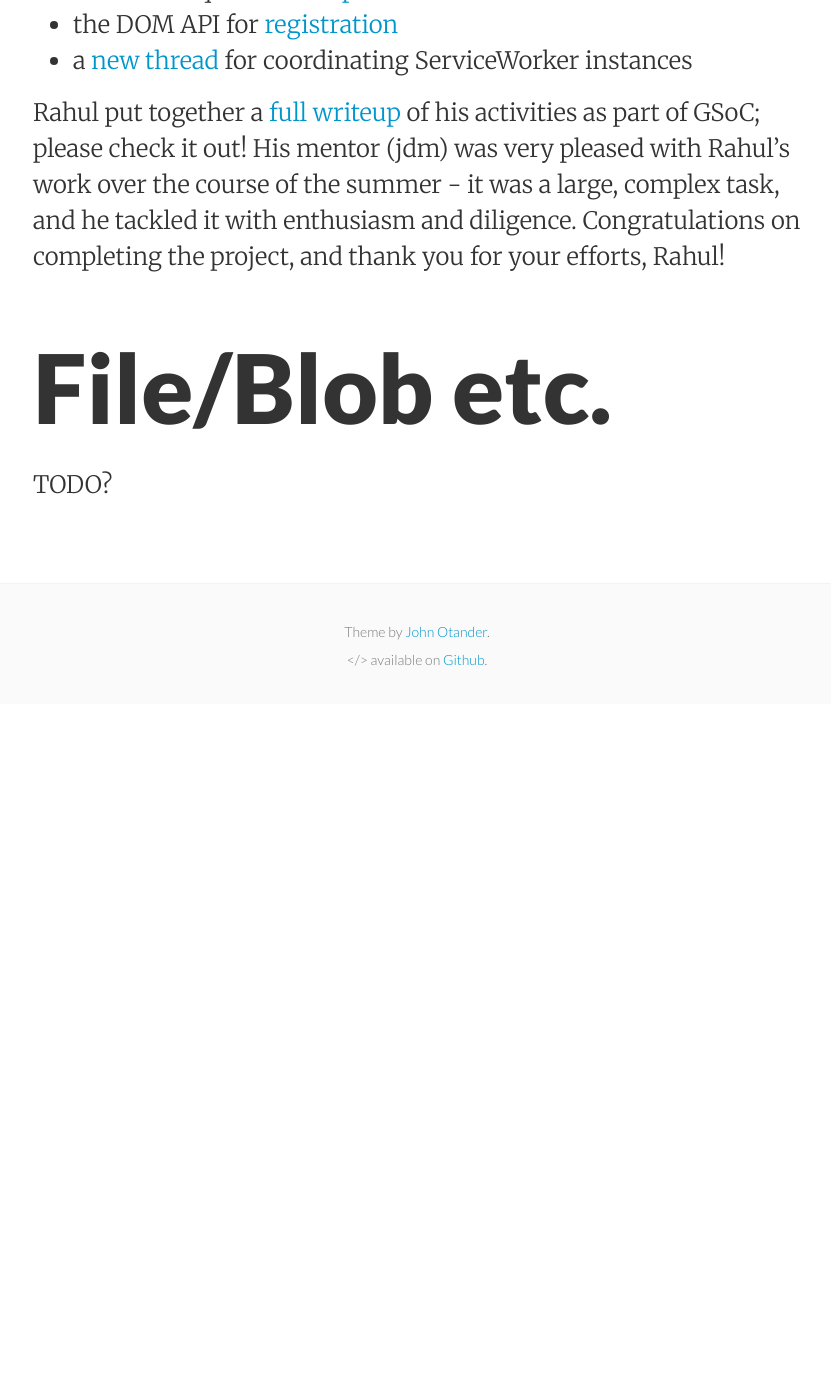
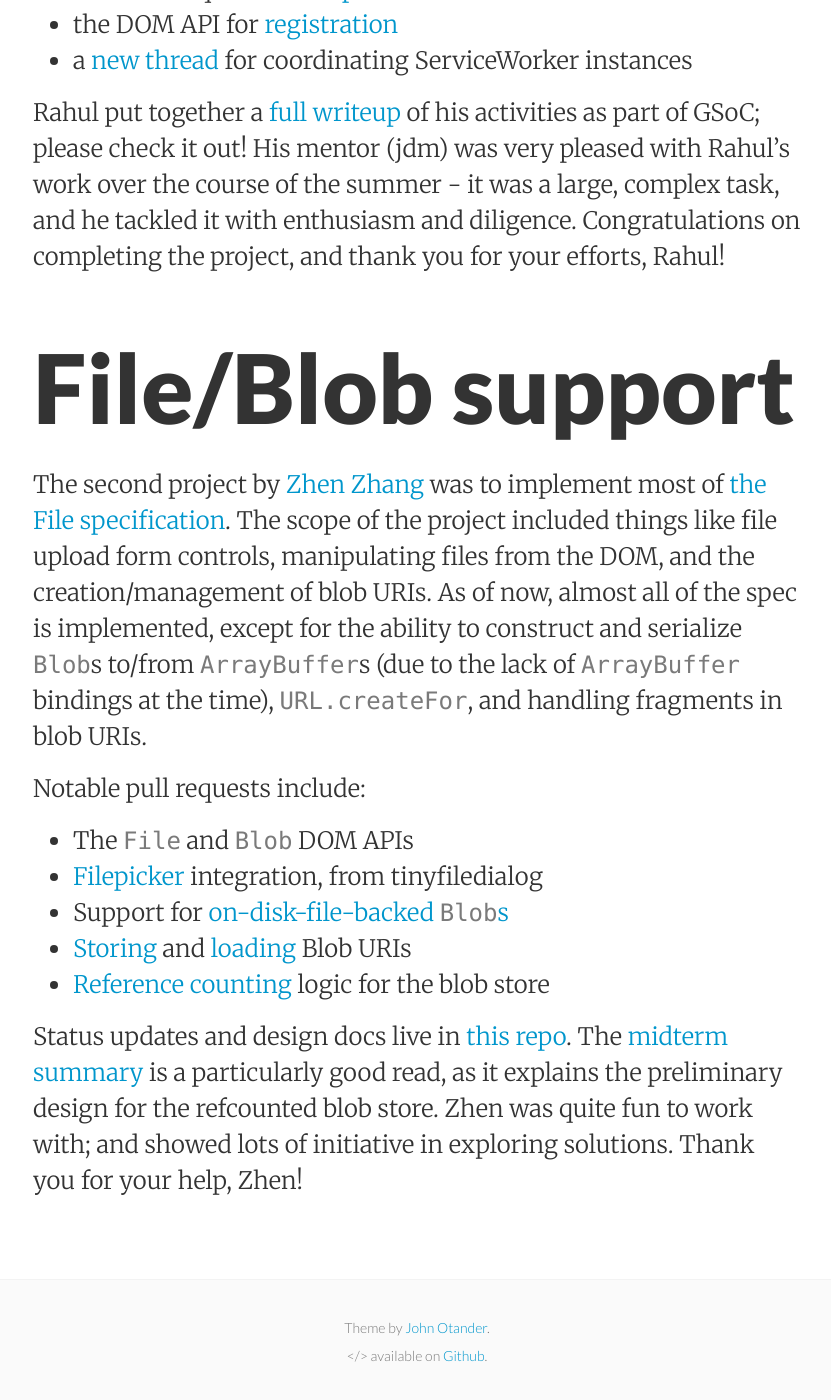
Before and after one commit to servo/blog.servo.org, a Jekyll site: the page built from _posts/2016-09-28-gsoc-summary.md, in a window 1280 px wide and 1400 px high, scrolled down 1250 px. Shown: the whole window, without its empty margins (223-1054 px from the left). Built offline with Jekyll 4.4.1, drawn with Linux system fonts in a browser that asks for light colours; before the commit the page ends 1954 px from its top, so only the background shows below that.

Commit message:
+izgzhen

```diff
--- a/_posts/2016-09-28-gsoc-summary.md
+++ b/_posts/2016-09-28-gsoc-summary.md
@@ -29,6 +29,25 @@ as part of GSoC; please check it out! His mentor (jdm) was very pleased with Rah
 course of the summer - it was a large, complex task, and he tackled it with enthusiasm and diligence.
 Congratulations on completing the project, and thank you for your efforts, Rahul!
 
-# File/Blob etc.
+# File/Blob support
 
-TODO?
+The second project by [Zhen Zhang](https://github.com/izgzhen) was to implement most of
+[the File specification](w3c.github.io/FileAPI/). The scope of the project included things like
+file upload form controls, manipulating files from the DOM, and the creation/management of blob
+URIs. As of now, almost all of the spec is implemented, except for the ability to construct and
+serialize `Blob`s to/from `ArrayBuffer`s (due to the lack of `ArrayBuffer` bindings at the time),
+`URL.createFor`, and handling fragments in blob URIs.
+
+Notable pull requests include:
+
+* The [`File`](https://github.com/servo/servo/pull/11076) and [`Blob`](https://github.com/servo/servo/pull/11716) DOM APIs
+* [Filepicker](https://github.com/servo/servo/pull/11717) integration, from tinyfiledialog
+* Support for [on-disk-file-backed `Blob`s](https://github.com/servo/servo/pull/11221)
+* [Storing](https://github.com/servo/servo/pull/11534) and [loading](https://github.com/servo/servo/pull/11536) Blob URIs
+* [Reference counting](https://github.com/servo/servo/pull/11875) logic for the blob store
+
+Status updates and design docs live in [this repo](https://github.com/izgzhen/gsoc-file-support).
+The [midterm summary](https://github.com/izgzhen/gsoc-file-support/blob/master/notes/midterm.md)
+is a particularly good read, as it explains the preliminary design for the refcounted blob store.
+Zhen was quite fun to work with; and showed lots of initiative in exploring solutions.
+Thank you for your help, Zhen!
```
